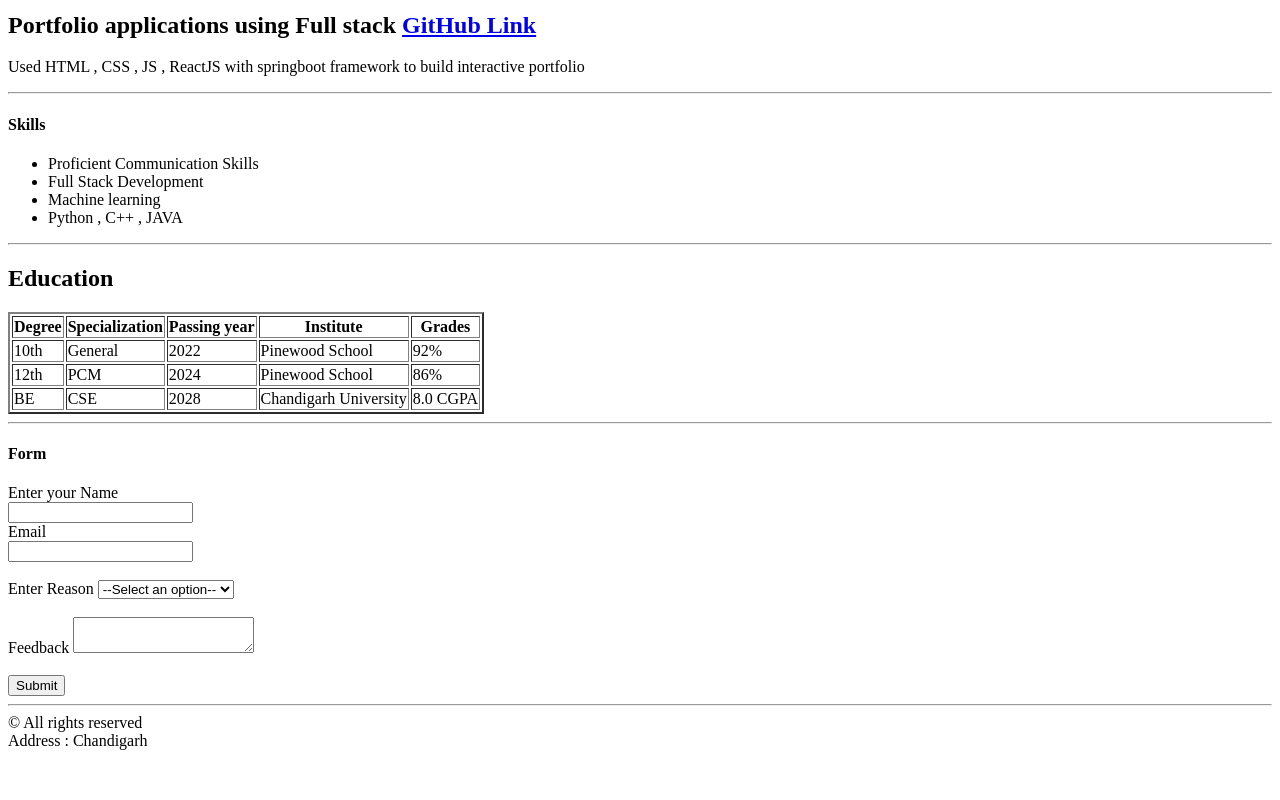
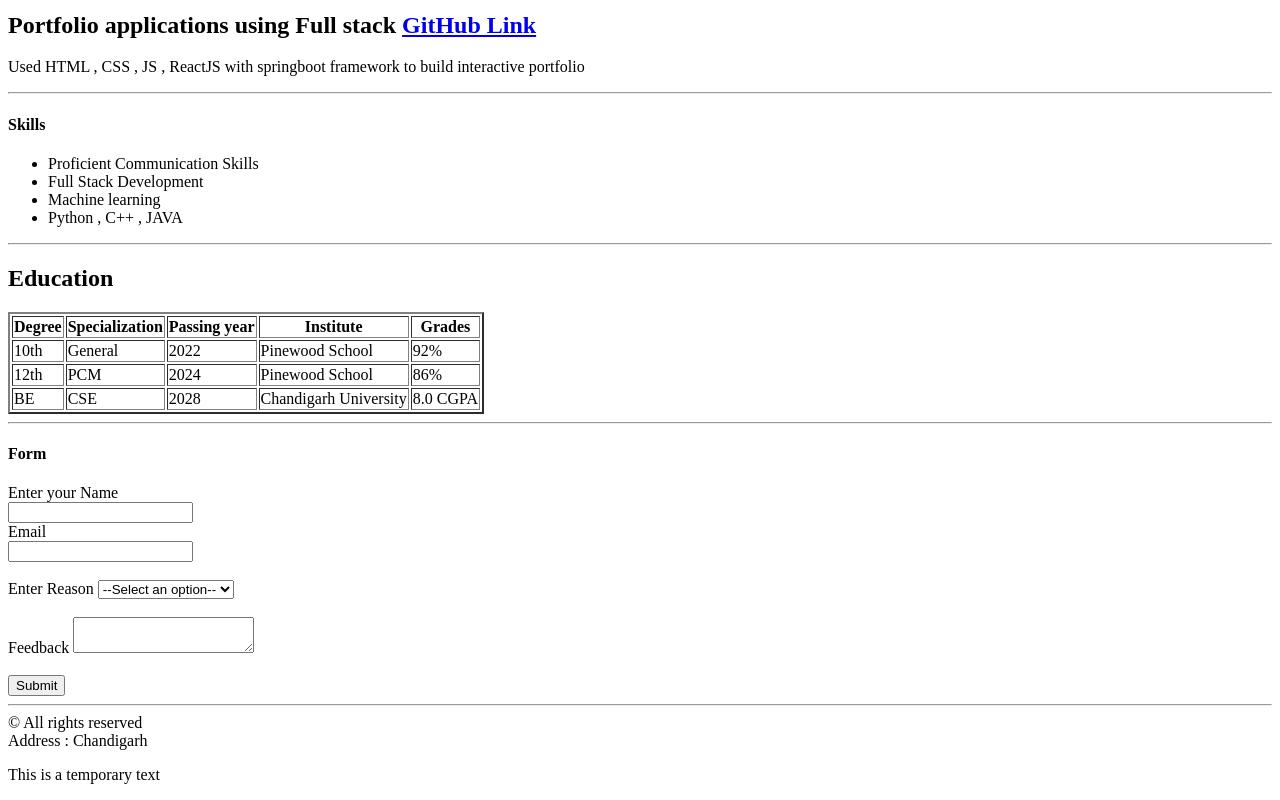
Before and after one commit to anshpanwar001/Full-Stack, a plain HTML site: page Portfolio/index.html in a window 1280 px wide. Shown: the part 318-1118 px from the top of the page. Before the commit the page ends 1076 px from the top, so only its background shows below. Drawn offline with Linux system fonts and the light colour scheme.

Commit message:
Added a temporary text

```diff
--- a/Portfolio/index.html
+++ b/Portfolio/index.html
@@ -113,6 +113,7 @@
 <footer>
  &copy; All rights reserved <br>
  Address : Chandigarh
+ <p>This is a temporary text</p>
 </footer>
 </body>
 
```
